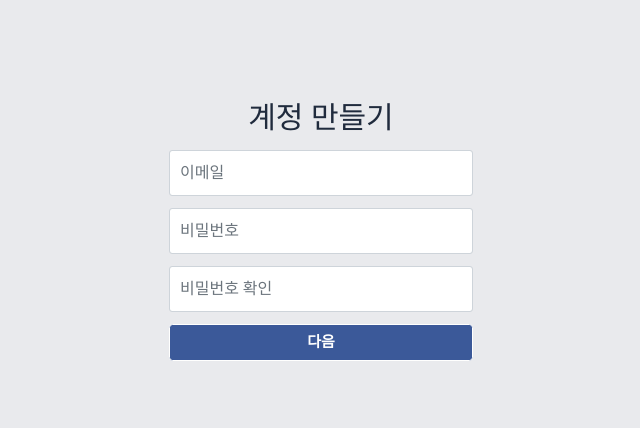
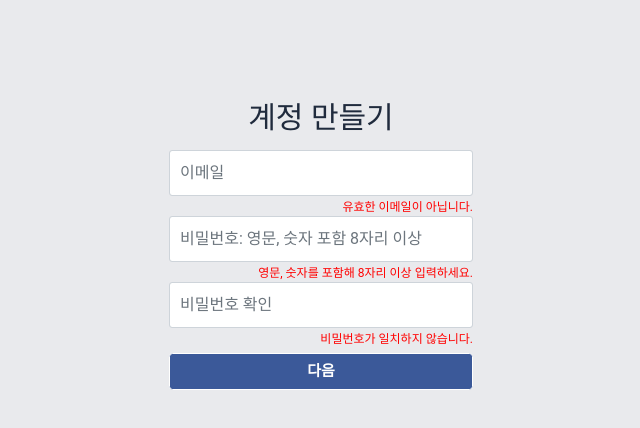
Before and after one commit to da0lee/prgrms_react_facebook, a React (Vite) app: page /signup in a window 1280 px wide. Shown: the top 428 px of the page, without its empty margins (319-959 px from the left). Built offline with nearby package versions, Linux system fonts and the light colour scheme; the HTML template or start-up script is replaced by a standard one.

Commit message:
Feat: SignUp validation CSS 추가

```diff
--- a/src/layouts/PublicLayout.js
+++ b/src/layouts/PublicLayout.js
@@ -28,7 +28,7 @@ const StyledSignForm = css`
     font-size: 16px;
     height: auto;
     padding: 10px;
-    margin-bottom: 1rem;
+    margin-bottom: 20px;
   }
   :global(button.btn) {
     background-color: #3b5999;
--- a/src/pages/SignUp/EmailPwForm.js
+++ b/src/pages/SignUp/EmailPwForm.js
@@ -1,5 +1,6 @@
 import React from 'react';
 import { STEPS } from '../../utils/helper';
+import { valEmail, valPw, valPwCheck } from '../../utils/helper';
 
 const EmailPasswordForm = ({ setStep }) => {
   const handleSubmit = (e) => {
@@ -8,9 +9,19 @@ const EmailPasswordForm = ({ setStep }) => {
   };
   return (
     <form onSubmit={handleSubmit}>
-      <input type="email" className="form-control" placeholder="이메일" required />
-      <input type="password" className="form-control" placeholder="비밀번호" minLength="5" required />
-      <input type="password" className="form-control" placeholder="비밀번호 확인" required />
+      <div className="input-and-err">
+        <input className="form-control" placeholder="이메일" required />
+        <span className="err on">유효한 이메일이 아닙니다.</span>
+      </div>
+      <div className="input-and-err">
+        <input type="password" className="form-control" placeholder="비밀번호: 영문, 숫자 포함 8자리 이상" required />
+        <span className="err on">영문, 숫자를 포함해 8자리 이상 입력하세요.</span>
+      </div>
+      <div className="input-and-err">
+        <input type="password" className="form-control" placeholder="비밀번호 확인" required />
+        <span className="err on">비밀번호가 일치하지 않습니다.</span>
+      </div>
+
       <button className="btn btn-lg btn-primary btn-block" type="submit">
         다음
       </button>
--- a/src/pages/SignUp/SignUp.js
+++ b/src/pages/SignUp/SignUp.js
@@ -2,7 +2,6 @@ import React, { useState } from 'react';
 import EmailPwForm from './EmailPwForm';
 import ProfileForm from './ProfileForm';
 import { STEPS } from '../../utils/helper';
-import { valEmail, valPw, valPwCheck } from '../../utils/helper';
 
 const SignUp = () => {
   const renderForm = (step, setStep) => {
@@ -33,14 +32,13 @@ const SignUp = () => {
             font-size: 16px;
             height: auto;
             padding: 10px;
-            margin-bottom: 1rem;
           }
           .signup button.btn {
+            margin-top: 25px;
             background-color: #3b5999;
             color: #fffffe;
             font-weight: 800;
             border-color: unset;
-            margin-top: 10px;
           }
           .signup button.btn-secondary {
             background-color: #566888;
@@ -52,6 +50,20 @@ const SignUp = () => {
             font-weight: 900;
             color: #3a5999;
           }
+          .input-and-err {
+            position: relative;
+          }
+          .signup .err {
+            display: none;
+            position: absolute;
+            bottom: -20px;
+            right: 0;
+            text-align: right;
+            color: red;
+          }
+          .signup .err.on {
+            display: block;
+          }
         `}</style>
       </div>
     </>
```
